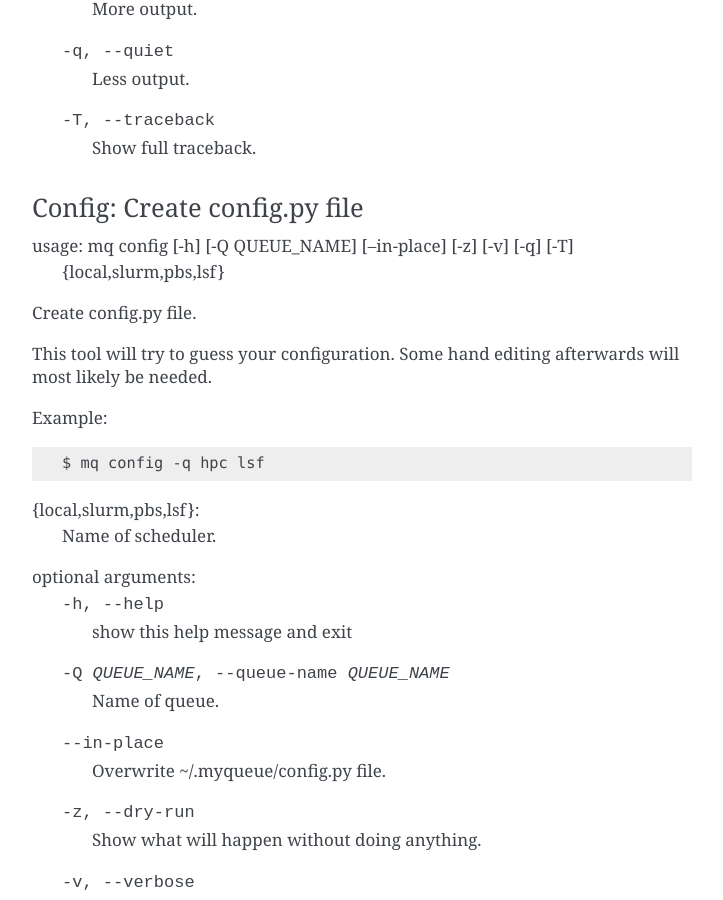
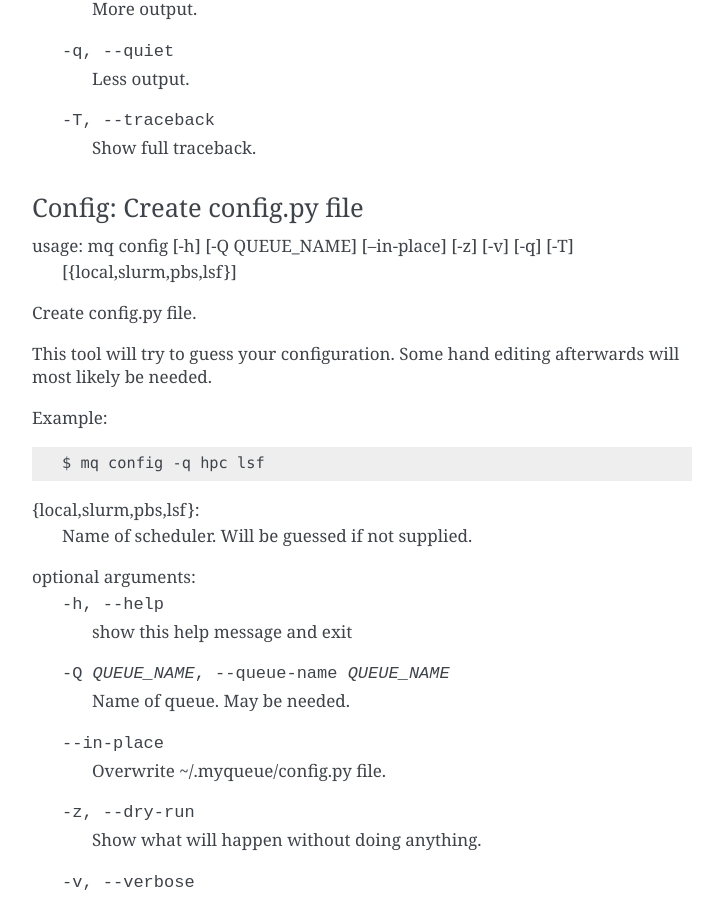
Before and after one commit to Yangxinsix/myqueue, a Sphinx documentation site: the page built from docs/cli.rst, in a window 1280 px wide and 900 px high, scrolled down 13072 px. Shown: the whole window, without its empty margins (388-1111 px from the left). Built offline with Sphinx 7.4.7, drawn with Linux system fonts in a browser that asks for light colours.

Commit message:
Update docs

```diff
--- a/docs/cli.rst
+++ b/docs/cli.rst
@@ -493,7 +493,7 @@ Config: Create config.py file
 -----------------------------
 
 usage: mq config [-h] [-Q QUEUE_NAME] [--in-place] [-z] [-v] [-q] [-T]
-                 {local,slurm,pbs,lsf}
+                 [{local,slurm,pbs,lsf}]
 
 Create config.py file.
 
@@ -505,12 +505,12 @@ Example::
     $ mq config -q hpc lsf
 
 {local,slurm,pbs,lsf}:
-     Name of scheduler.
+     Name of scheduler. Will be guessed if not supplied.
 
 optional arguments:
   -h, --help            show this help message and exit
   -Q QUEUE_NAME, --queue-name QUEUE_NAME
-                        Name of queue.
+                        Name of queue. May be needed.
   --in-place            Overwrite ~/.myqueue/config.py file.
   -z, --dry-run         Show what will happen without doing anything.
   -v, --verbose         More output.
```
